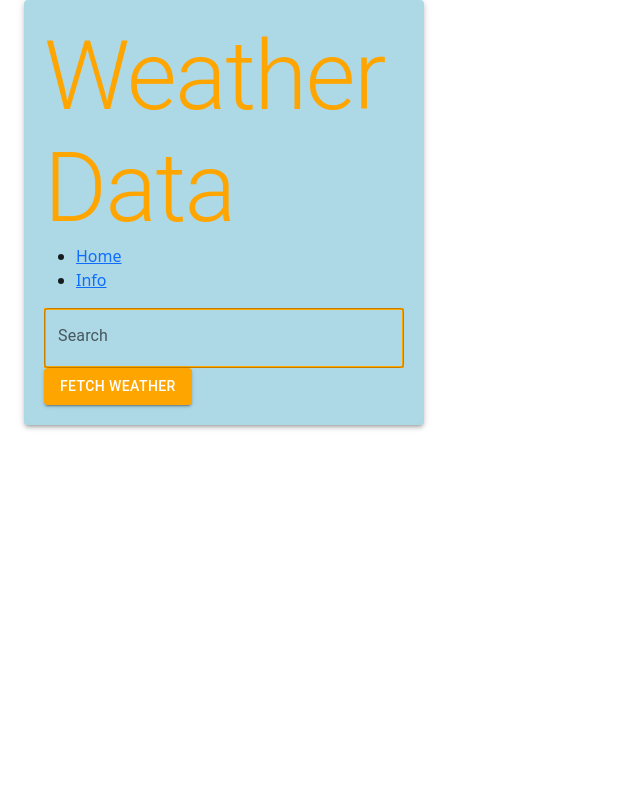
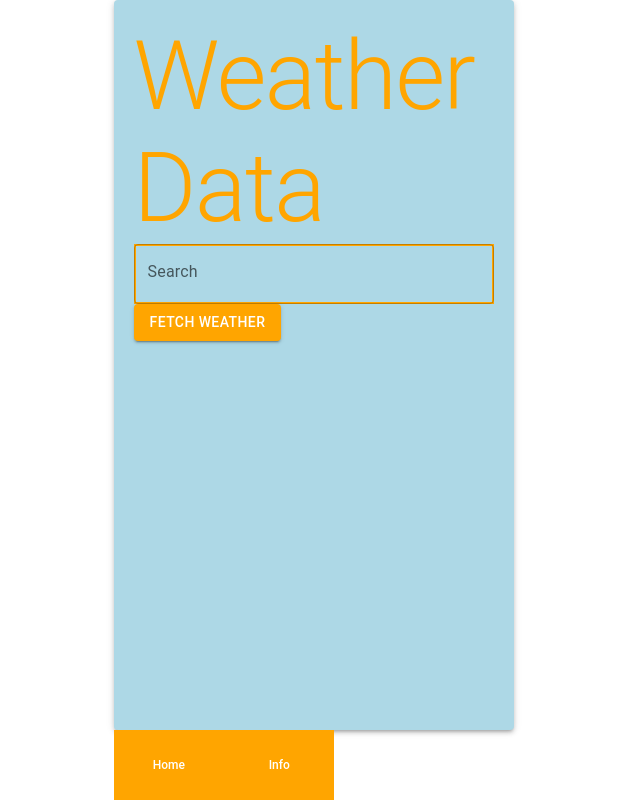
Before and after one commit to FilipMedrala/Team1_IE, a React (Vite) app in the folder vic_sun_app/react-app/: page / in a window 1280 px wide. Shown: the whole page, without its empty margins (0-640 px from the left). Built offline with nearby package versions, Linux system fonts and the light colour scheme.

Commit message:
Visual changes
- nav bottom bar
- fix display page bug
- remove extra links
- fix routing bug

```diff
--- a/vic_sun_app/react-app/src/App.tsx
+++ b/vic_sun_app/react-app/src/App.tsx
@@ -14,6 +14,8 @@ import {
   Button,
   Paper,
   Grid,
+  BottomNavigation,
+  BottomNavigationAction,
 } from '@mui/material';
 import MyArcProgress from './Arc';
 import Info from './Info';
@@ -23,10 +25,21 @@ interface WeatherData {
   current?: {
     temp: number;
     uvi: number;
-    dt: number;
-    sunrise: number;
-    sunset: number;
+    dt?: number;
+    sunrise?: number;
+    sunset?: number;
   };
+}
+
+function formatTime(timestamp?: number): string {
+  if (timestamp === undefined) {
+    return "N/A";
+  }
+
+  const date = new Date(timestamp * 1000);
+  const hours = date.getHours().toString().padStart(2, '0');
+  const minutes = date.getMinutes().toString().padStart(2, '0');
+  return `${hours}:${minutes}`;
 }
 
 function Home() {
@@ -85,9 +98,9 @@ function Home() {
             currentText={uvIndex.toFixed(1)}
           />
           <Typography>Temperature: {temp}</Typography>
-          <Typography>DT: {dt}</Typography>
-          <Typography>Sunrise: {sunrise}</Typography>
-          <Typography>Sunset: {sunset}</Typography>
+          <Typography>DT: {formatTime(dt)}</Typography>
+          <Typography>Sunrise: {formatTime(sunrise)}</Typography>
+          <Typography>Sunset: {formatTime(sunset)}</Typography>
         </div>
       )}
     </div>
@@ -97,22 +110,11 @@ function Home() {
 function App() {
   return (
     <Router>
-      <Container className="container">
-        <Paper elevation={3} className="paper" sx={{ backgroundColor: 'lightblue' }}>
+      <Container className="container" sx={{ width: '60%', margin: 'auto', display: 'flex', flexDirection: 'column', minHeight: '100vh' }}>
+        <Paper elevation={3} className="paper" sx={{ backgroundColor: 'lightblue', minWidth: '100%', flex: '1' }}>
           <Typography variant="h1" sx={{ color: 'orange' }}>
             Weather Data
           </Typography>
-          <nav>
-            <ul>
-              <li>
-                <Link to="/">Home</Link>
-              </li>
-              <li>
-                <Link to="/info">Info</Link>
-              </li>
-            </ul>
-          </nav>
-
           <Grid container spacing={2}>
             <Grid item xs={12}>
               <Routes>
@@ -122,6 +124,20 @@ function App() {
             </Grid>
           </Grid>
         </Paper>
+
+        <BottomNavigation
+          showLabels
+          sx={{
+            backgroundColor: 'orange',
+            position: 'sticky',
+            bottom: 0,
+            width: '100%',
+            minHeight: '70px',
+          }}
+        >
+          <BottomNavigationAction component={Link} to="/" label="Home" sx={{ color: 'white', width: '50%' }} />
+          <BottomNavigationAction component={Link} to="/info" label="Info" sx={{ color: 'white', width: '50%' }} />
+        </BottomNavigation>
       </Container>
     </Router>
   );
```
Also changed, not shown: 1 other file (tests, documents, lock files or other folders).
